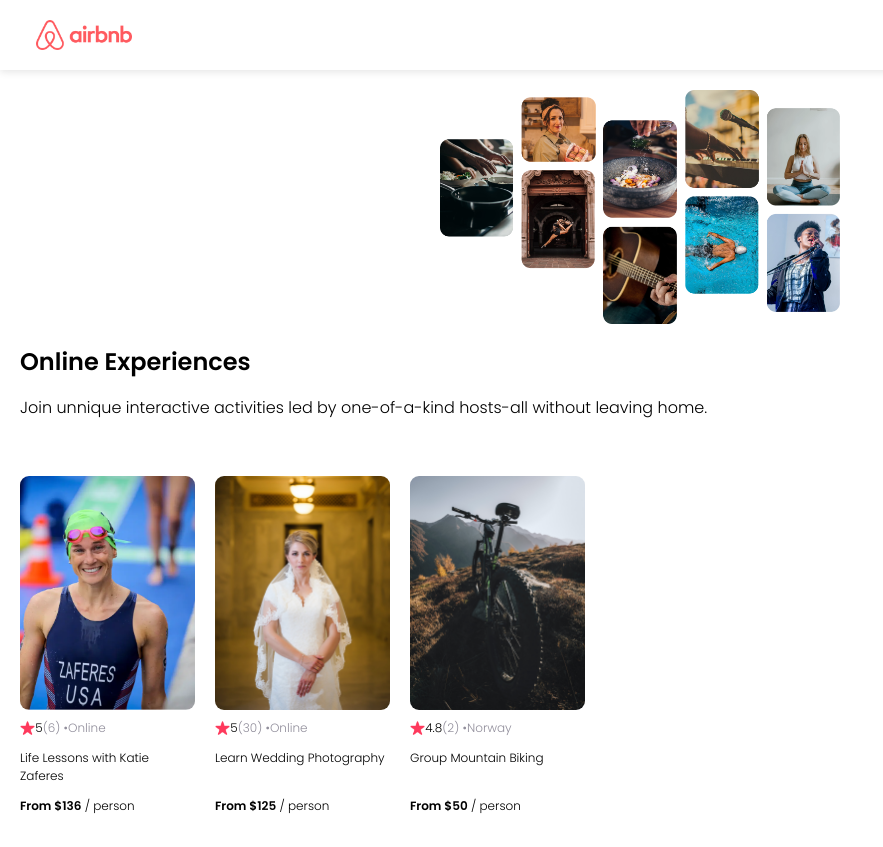
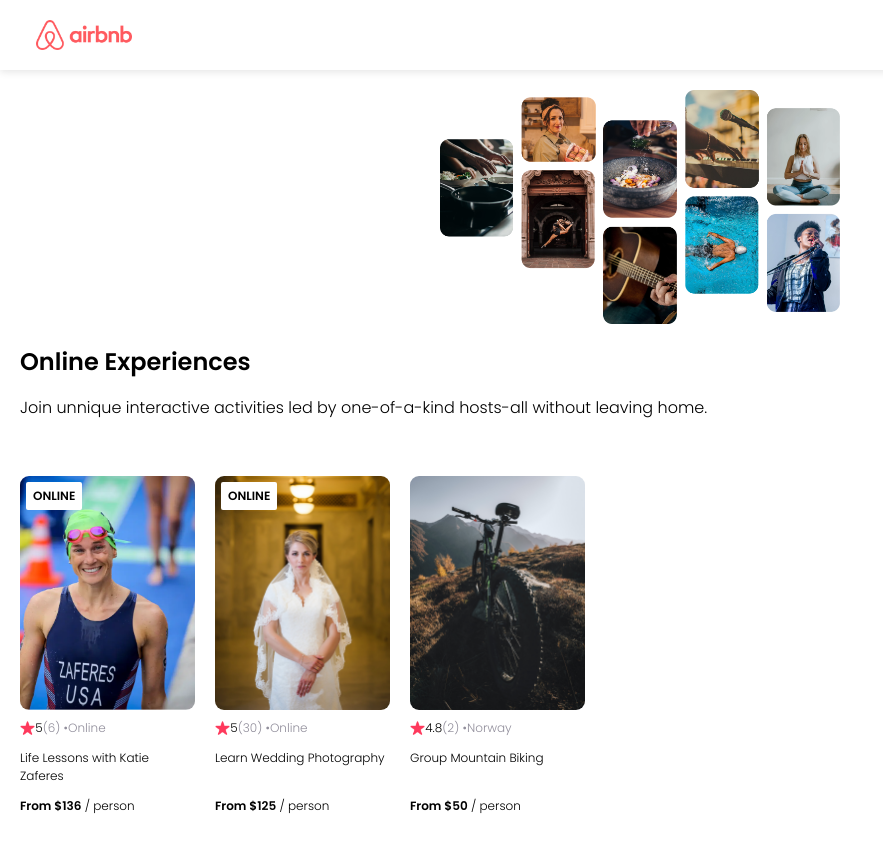
Before and after one commit to sofi-alvarado/airbnb-experiences, a React (Create React App) app: page / in a window 1280 px wide. Shown: the whole page, without its empty margins (0-883 px from the left). Built offline with nearby package versions, Linux system fonts and the light colour scheme.

Commit message:
Adding a badge for the card component

```diff
--- a/src/components/Card.js
+++ b/src/components/Card.js
@@ -4,8 +4,22 @@ import imgStar from '../images/imgStar.png';
 import '../styles/styles.css';
 
 export default function Card(props) {
+    // Displaying Sold out badge
+
+    let badgeText // Declaring a variable to store the value of the badge
+
+    if (props.openSpots === 0) { // If the openSpots for the experience is equals to zero then
+        badgeText = "SOLD OUT" // the text in the badge will be "SOLD OUT"
+    } else if (props.location === "Online") { // Otherwise if the location is Online
+        badgeText = "ONLINE" //the text in the badge will be "ONLINE"
+    }
+
     return (
         <div className="card">
+
+                {badgeText && <div className="card--badge">{badgeText}</div>}
+                {/*If our variable badgeText has a value it will render the div with our badge*/}
+
                 <img src={props.img} className="card--image" alt="card" />
             <div className="card--stats">
                 <img src={imgStar} className="card--star" alt="star" />
--- a/src/styles/styles.css
+++ b/src/styles/styles.css
@@ -66,6 +66,7 @@ section {
     flex: 0 0 auto;
     display: flex;
     flex-direction: column;
+    position: relative;
 }
 
 .card--image {
@@ -93,3 +94,14 @@ section {
 .card--price {
     margin-top: auto;
 }
+
+.card--badge {
+    position: absolute;
+    top: 6px;
+    left: 6px;
+    background-color: white;
+    padding: 5px 7px;
+    border-radius: 2px;
+    font-weight: bold;
+
+}
```
